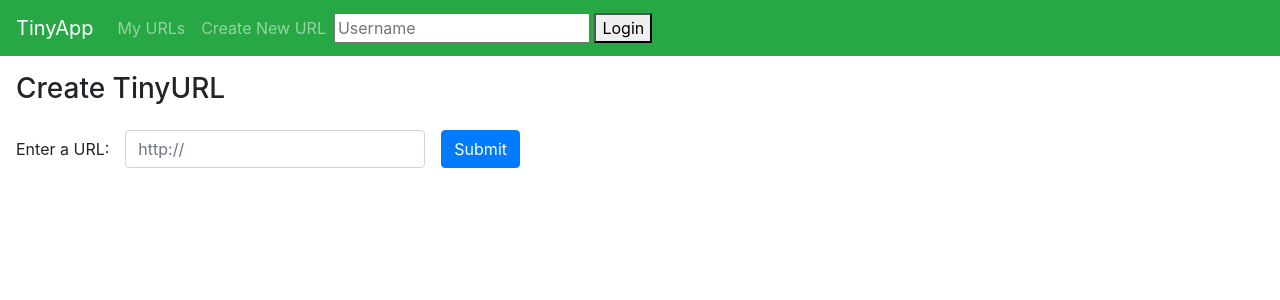
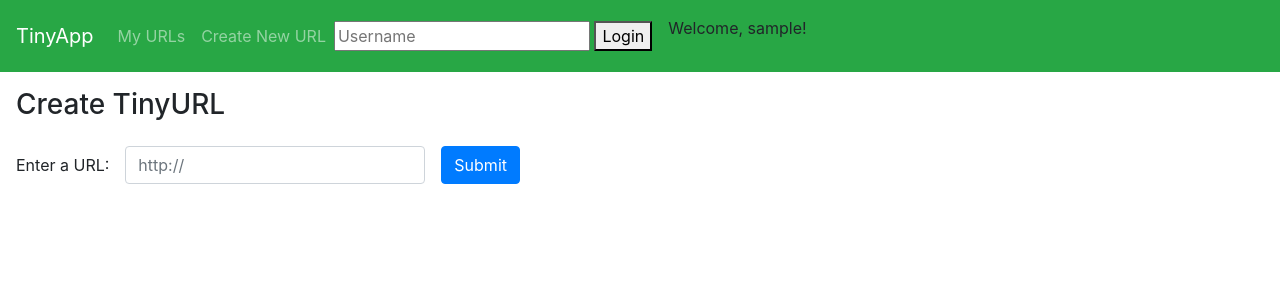
Before and after one commit to Tnguyen3110/tinyapp, a Node server app: template views/urls_new.ejs in a window 1280 px wide. Shown: the top 300 px of the page. Run offline with Node 20, Linux system fonts and the light colour scheme; the template is opened without the code that fills it: most values are stand-ins (such as "Sample title", 1, 10 or a date in 2020); some libraries are stand-ins or nearby versions.

Commit message:
Modify _header.ejs to display a username using cookie-parser

```diff
--- a/views/partials/_header.ejs
+++ b/views/partials/_header.ejs
@@ -17,6 +17,9 @@
         <!-- Submit button -->
         <button type="submit">Login</button>
       </form>
+      <% if (username) { %>
+        <p class="nav-item nav-link">Welcome, <%= username %>!</p>
+      <% } %>
     </div>
   </nav>
 </header>
```
